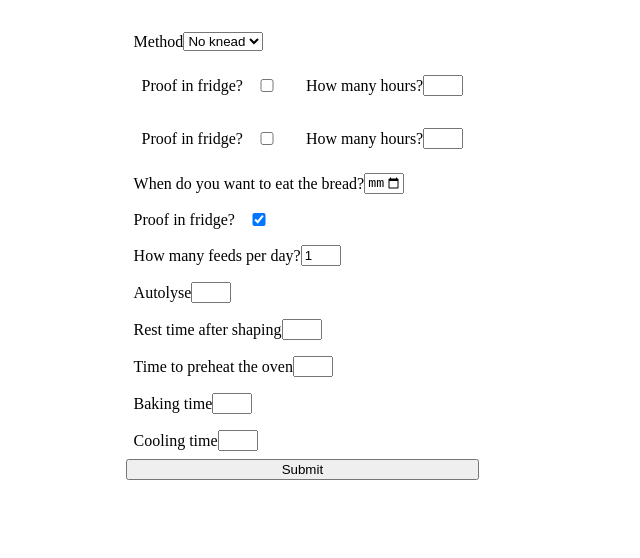
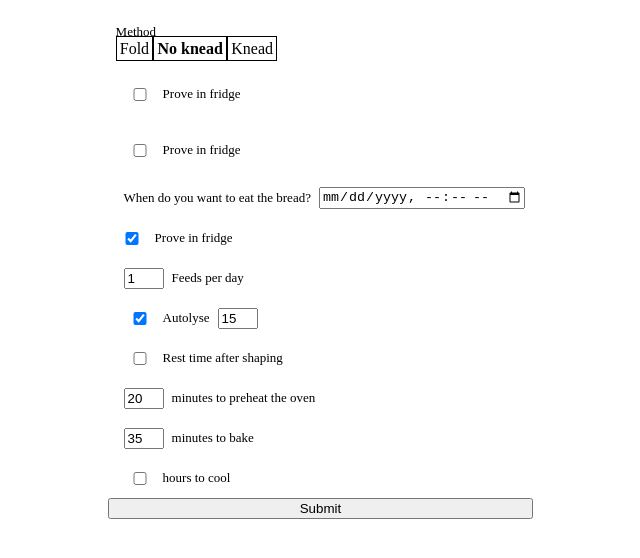
Before and after one commit to andrejak/sourdough-times, a React (Vite) app: page / in a window 1280 px wide. Shown: the top 558 px of the page, without its empty margins (39-679 px from the left). Built offline with nearby package versions, Linux system fonts and the light colour scheme.

Commit message:
Making the form somewhat functional

```diff
--- a/src/App.tsx
+++ b/src/App.tsx
@@ -3,6 +3,7 @@ import { Step } from "./types";
 import styled from "styled-components";
 import Steps from "./components/Steps";
 import ConfigForm from "./components/ConfigForm";
+import "./styles/global.css";
 
 const Container = styled.div`
   display: flex;
--- /dev/null
+++ b/src/components/Field/CheckboxField.tsx
@@ -0,0 +1,36 @@
+import React from "react";
+import { OtherFieldType } from "../../types";
+import styled from "styled-components";
+
+const HorizontalContainer = styled.div`
+  display: flex;
+  align-items: center;
+  height: 40px;
+`;
+
+const Label = styled.label`
+  font-size: 13px;
+`;
+
+const Input = styled.input`
+  width: 40px;
+`;
+
+const CheckboxField = ({
+  field,
+  setValue,
+}: {
+  field: OtherFieldType;
+  setValue: (newValue: boolean) => void;
+}): JSX.Element => (
+  <HorizontalContainer>
+    <Input
+      type="checkbox"
+      checked={field.value === true}
+      onChange={() => setValue(!field.value)}
+    ></Input>
+    <Label>{field.label}</Label>
+  </HorizontalContainer>
+);
+
+export default CheckboxField;
--- /dev/null
+++ b/src/components/Field/MethodField.tsx
@@ -0,0 +1,52 @@
+import React from "react";
+import { OtherFieldType, Method } from "../../types";
+import styled from "styled-components";
+
+const VerticalContainer = styled.div`
+  display: flex;
+  flex-direction: column;
+  align-items: left;
+  padding: 0.5rem;
+`;
+
+const Label = styled.label`
+  font-size: 13px;
+`;
+
+const methodOptions: { [key in Method]: string } = {
+  fold: "Fold",
+  noKnead: "No knead",
+  knead: "Knead",
+};
+
+const Option = styled.span<{ selected: boolean }>`
+  cursor: pointer;
+  border: 1px solid black;
+  padding: 0.2rem;
+  ${(props) => props.selected && "font-weight: bold"}
+`;
+
+const MethodField = ({
+  field,
+  setValue,
+}: {
+  field: OtherFieldType;
+  setValue: (newValue: Method) => void;
+}): JSX.Element => (
+  <VerticalContainer>
+    <Label>{field.label}</Label>
+    <div>
+      {Object.keys(methodOptions).map((method: Method) => (
+        <Option
+          key={method}
+          selected={field.value === method}
+          onClick={() => setValue(method)}
+        >
+          {methodOptions[method]}
+        </Option>
+      ))}
+    </div>
+  </VerticalContainer>
+);
+
+export default MethodField;
--- a/src/components/Field/NumberField.tsx
+++ b/src/components/Field/NumberField.tsx
@@ -1,12 +1,19 @@
 import React from "react";
 import styled from "styled-components";
-import { NumericalFieldType } from "../../types";
+import { NumericalFieldType, Range } from "../../types";
 import moment from "moment";
+import CheckboxField from "./CheckboxField";
 
 const Container = styled.div`
   display: flex;
   align-items: center;
-  padding: 0.5rem;
+  padding: 0 0.5rem;
+  height: 40px;
+`;
+
+const Label = styled.label`
+  font-size: 13px;
+  padding: 0 0.5rem;
 `;
 
 const Input = styled.input`
@@ -21,13 +28,13 @@ export const DatetimeField = ({
   setValue: (newValue: moment.Moment) => void;
 }): JSX.Element => (
   <Container>
-    <label>{field.label}</label>
-    <Input
+    <Label>{field.label}</Label>
+    <input
       type="datetime-local"
       // <input type="date" name="myDate" min="2013-06-01" max="2013-08-31" step="7" id="myDate">
       value={field.value.toString()}
       onChange={(e) => setValue(moment(e.target.value))}
-    ></Input>
+    ></input>
   </Container>
 );
 
@@ -36,19 +43,60 @@ const NumberField = ({
   setValue,
 }: {
   field: NumericalFieldType;
-  setValue: (newValue: number) => void;
-}): JSX.Element => (
+  setValue: (newValue: number | moment.Duration | Range<number>) => void;
+}): JSX.Element => {
+  const [show, setShow] = React.useState(
+    !field.optional || field.value === null
+  );
+  let value = field.min || 1;
+  if (field.value) {
+    switch (field.type) {
+      case "number":
+        value = field.value as number;
+        break;
+      case "duration":
+        value = (field.value as moment.Duration).minutes(); // hours?
+        break;
+      case "range":
+        value = (field.value as Range<number>).from;
+        break;
+    }
+  }
+
+  return (
     <Container>
-    <label>{field.label}</label>
+      {field.optional && (
+        <CheckboxField
+          field={{ type: "boolean", value: show, label: field.label }}
+          setValue={setShow}
+        />
+      )}
+      {show && (
+        <Container>
           <Input
-      type="number"
+            type={field.type === "range" ? "range" : "number"}
             min={field.min}
             max={field.max}
             step={field.step}
-      value={field.value?.toString()} // TODO
-      onChange={(e) => setValue(parseInt(e.target.value))}
+            value={value}
+            onChange={(e) => {
+              if (field.type === "range") {
+                setValue({
+                  from: parseInt(e.target.value),
+                  to: parseInt(e.target.value),
+                });
+              } else if (field.type === "duration") {
+                setValue(moment.duration(e.target.value, "minute"));
+              } else {
+                setValue(parseInt(e.target.value));
+              }
+            }}
           ></Input>
+          {!field.optional && <Label>{field.label}</Label>}
+        </Container>
+      )}
     </Container>
   );
+};
 
 export default NumberField;
--- a/src/components/Field/index.tsx
+++ b/src/components/Field/index.tsx
@@ -1,55 +1,15 @@
 import React from "react";
-import { FieldType, ProofFieldType, OtherFieldType, Method } from "../../types";
+import { FieldType, ProofFieldType } from "../../types";
 import NumberField, { DatetimeField } from "./NumberField";
 import styled from "styled-components";
+import CheckboxField from "./CheckboxField";
+import MethodField from "./MethodField";
 
-const Container = styled.div`
+const HorizontalContainer = styled.div`
   display: flex;
   align-items: center;
   padding: 0.5rem;
 `;
-
-const Input = styled.input`
-  width: 40px;
-`;
-
-const CheckboxField = ({
-  field,
-  setValue,
-}: {
-  field: OtherFieldType;
-  setValue: (newValue: boolean) => void;
-}): JSX.Element => (
-  <Container>
-    <label>{field.label}</label>
-    <Input
-      type="checkbox"
-      checked={field.value === true}
-      onChange={(e) => setValue(!e.target.checked)}
-    ></Input>
-  </Container>
-);
-
-const MethodField = ({
-  field,
-  setValue,
-}: {
-  field: OtherFieldType;
-  setValue: (newValue: Method) => void;
-}): JSX.Element => (
-  <Container>
-    <label>{field.label}</label>
-    <select
-      id="method"
-      value={field.value as Method}
-      onChange={(e) => setValue(e.target.value as Method)}
-    >
-      <option value="noKnead">No knead</option>
-      <option value="fold">Fold</option>
-      <option value="knead">Knead</option>
-    </select>
-  </Container>
-);
 
 const ProofField = ({
   field,
@@ -59,10 +19,28 @@ const ProofField = ({
   // eslint-disable-next-line @typescript-eslint/no-explicit-any
   setValue: (newValue: any) => void;
 }): JSX.Element => (
-  <Container>
-    <CheckboxField field={field.value.inFridge} setValue={setValue} />
-    <NumberField field={field.value.duration} setValue={setValue} />
-  </Container>
+  <HorizontalContainer>
+    <CheckboxField
+      field={field.value.inFridge}
+      setValue={(newValue) =>
+        setValue({
+          ...field.value,
+          inFridge: { ...field.value.inFridge, value: newValue },
+        })
+      }
+    />
+    {field.value.inFridge.value && (
+      <NumberField
+        field={field.value.duration}
+        setValue={(newValue) =>
+          setValue({
+            ...field.value,
+            duration: { ...field.value.duration, value: newValue },
+          })
+        }
+      />
+    )}
+  </HorizontalContainer>
 );
 
 const mapTypeToComponent = {
--- /dev/null
+++ b/src/styles/global.css
@@ -0,0 +1,9 @@
+html,
+body {
+  margin: 0;
+  padding: 0;
+}
+
+* {
+  box-sizing: border-box;
+}
--- a/src/types/config.ts
+++ b/src/types/config.ts
@@ -1,6 +1,6 @@
 import moment from "moment";
 
-type Range<T> = {
+export type Range<T> = {
   from: T;
   to: T;
 };
@@ -80,7 +80,7 @@ const initMethod: FieldType = {
 };
 
 const fridgeField = (value: boolean): OtherFieldType => ({
-  label: "Proof in fridge?",
+  label: "Prove in fridge",
   type: "boolean",
   value,
 });
@@ -102,10 +102,12 @@ const initBaseConfig: BaseConfig = {
   },
   inFridge: fridgeField(true),
   numFeedsPerDay: {
-    label: "How many feeds per day?",
+    label: "Feeds per day",
     help: "",
     type: "number",
     value: 1,
+    min: 1,
+    max: 4,
   },
   method: initMethod,
   autolyse: {
@@ -123,13 +125,13 @@ const initBaseConfig: BaseConfig = {
     help: "If you're not going straight from the fridge to the oven.",
     type: "duration",
     optional: true,
-    value: moment.duration(15, "minute"),
+    value: moment.duration(20, "minute"),
     min: 10,
     max: 180,
     step: 10,
   },
   preheat: {
-    label: "Time to preheat the oven",
+    label: "minutes to preheat the oven",
     type: "duration",
     value: moment.duration(20, "minute"),
     min: 5,
@@ -137,14 +139,14 @@ const initBaseConfig: BaseConfig = {
     step: 5,
   },
   baking: {
-    label: "Baking time",
+    label: "minutes to bake",
     type: "duration",
     value: moment.duration(35, "minute"),
     min: 20,
     max: 60,
   },
   cooling: {
-    label: "Cooling time",
+    label: "hours to cool",
     type: "duration",
     value: moment.duration(2, "hour"),
     optional: true,
```
Lines whose indentation alone changed are shown as unchanged.
